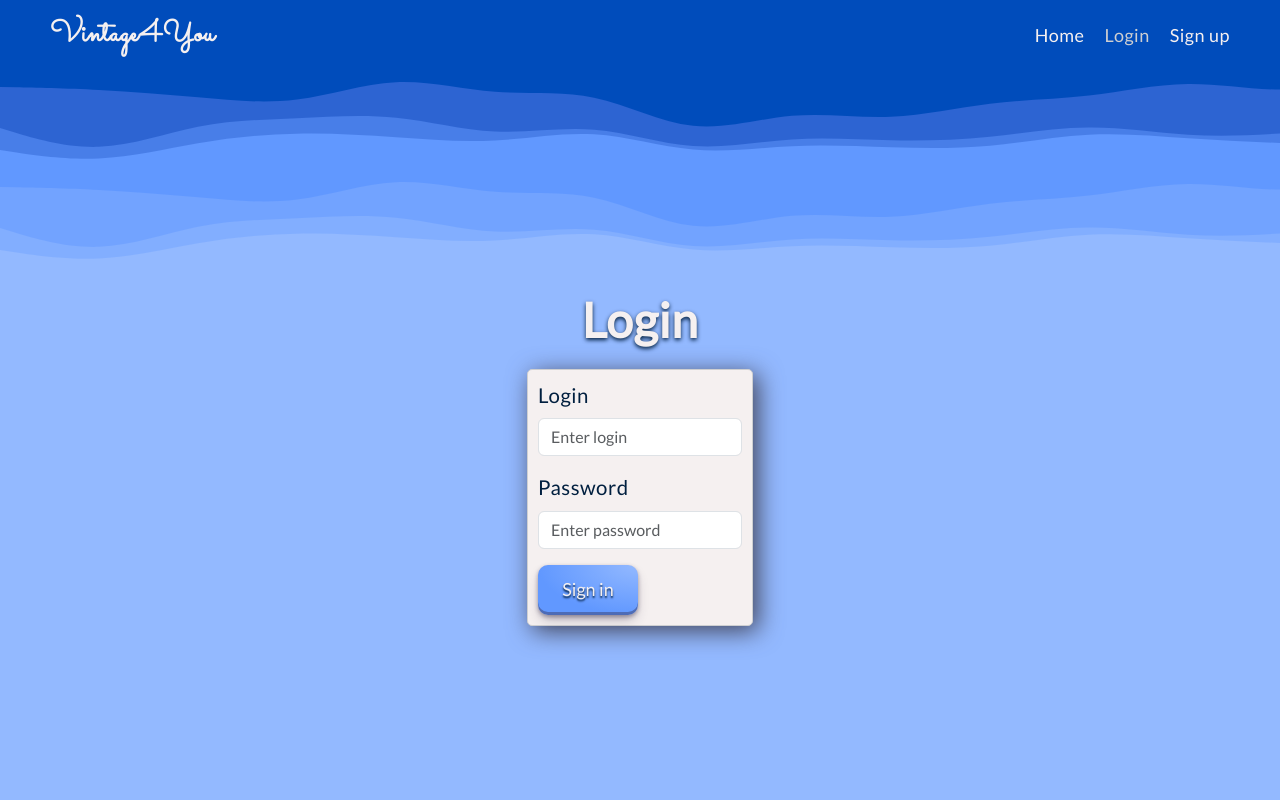
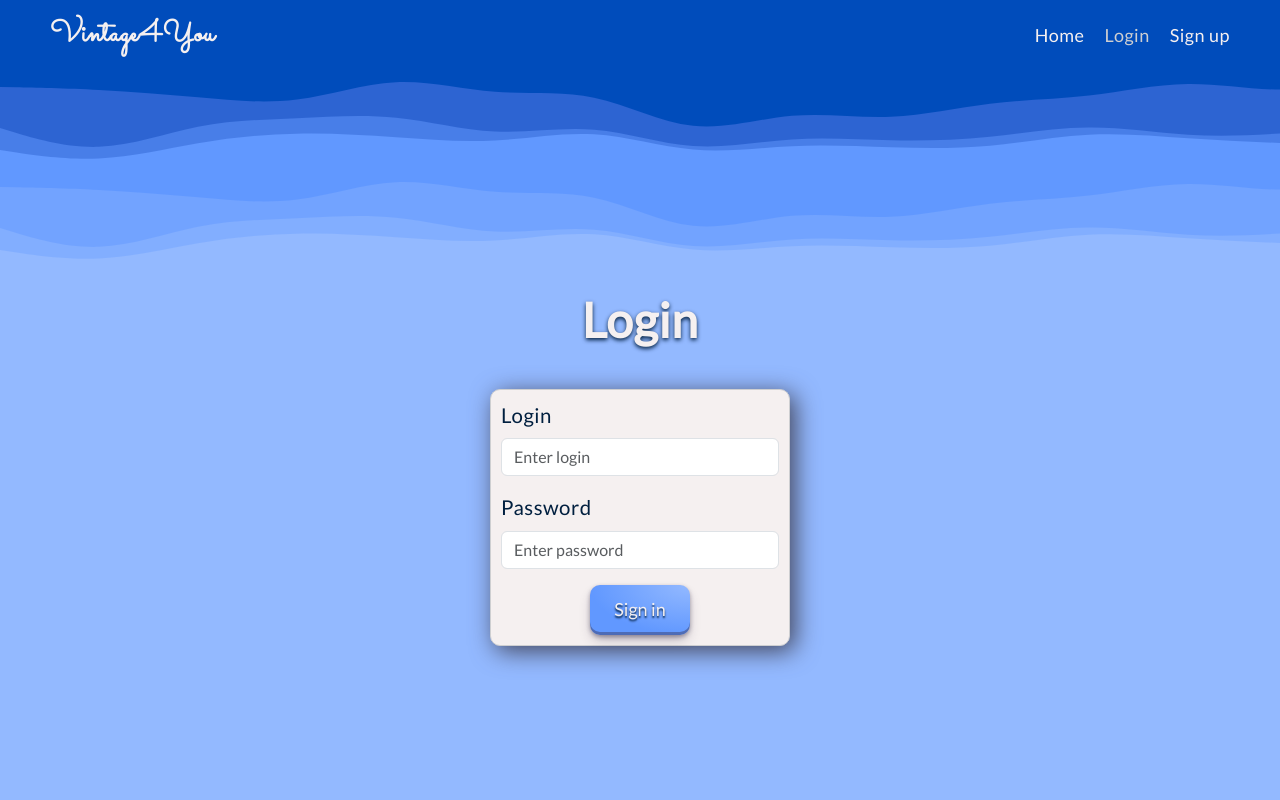
Before and after one commit to karollion/Vintage4You, a React (Create React App) app in the folder client/: page /login in a window 1280 px wide. Shown: the top 800 px of the page. Built offline with nearby package versions, Linux system fonts and the light colour scheme; no server answers.

Commit message:
Add styles to login and sign up

```diff
--- a/client/src/components/pages/Login/Login.js
+++ b/client/src/components/pages/Login/Login.js
@@ -98,8 +98,9 @@ const Login = () => {
             onChange={e => setPassword(e.target.value)}
             placeholder='Enter password' />
         </Form.Group>
-
-        <Button type='submit' >Sign in</Button>
+        <div className={styles.buttonBox}>
+          <Button type='submit' >Sign in</Button>
+        </div>
       </Form>
     </div>
   );
--- a/client/src/components/pages/Login/Login.module.scss
+++ b/client/src/components/pages/Login/Login.module.scss
@@ -8,15 +8,23 @@
 
   .card {
     @extend %shadowCard;
-    border-radius: 5px;
+    width: 100%;
+    max-width: 300px;
+    border-radius: 10px;
     border: 1px solid $cadr-border-color;
     position: relative;
     padding: 10px;
     background: $card-bg-color;
-    margin: 20px 10px;
+    margin: 40px 10px;
 
     label {
       font-size: calc($base-size * 1.7);
+    }
+
+    .buttonBox {
+      width: 100%;
+      display: flex;
+      justify-content: center;
     }
   }
 
--- a/client/src/components/pages/SignUp/SignUp.js
+++ b/client/src/components/pages/SignUp/SignUp.js
@@ -124,7 +124,9 @@ const SignUp = () => {
             onChange={e => setAvatar(e.target.files[0])} />
         </Form.Group>
 
-        <Button type='submit' >Submit</Button>
+        <div className={styles.buttonBox}>
+          <Button type='submit' >Submit</Button>
+        </div>
       </Form>
     </div>
   );
--- a/client/src/components/pages/SignUp/SignUp.module.scss
+++ b/client/src/components/pages/SignUp/SignUp.module.scss
@@ -10,15 +10,21 @@
     @extend %shadowCard;
     width: 100%;
     max-width: 300px;
-    border-radius: 5px;
+    border-radius: 10px;
     border: 1px solid $cadr-border-color;
     position: relative;
     padding: 10px;
     background: $card-bg-color;
-    margin: 20px 10px;
+    margin: 40px 10px;
 
     label {
       font-size: calc($base-size * 1.7);
+    }
+
+    .buttonBox {
+      width: 100%;
+      display: flex;
+      justify-content: center;
     }
   }
 
```
